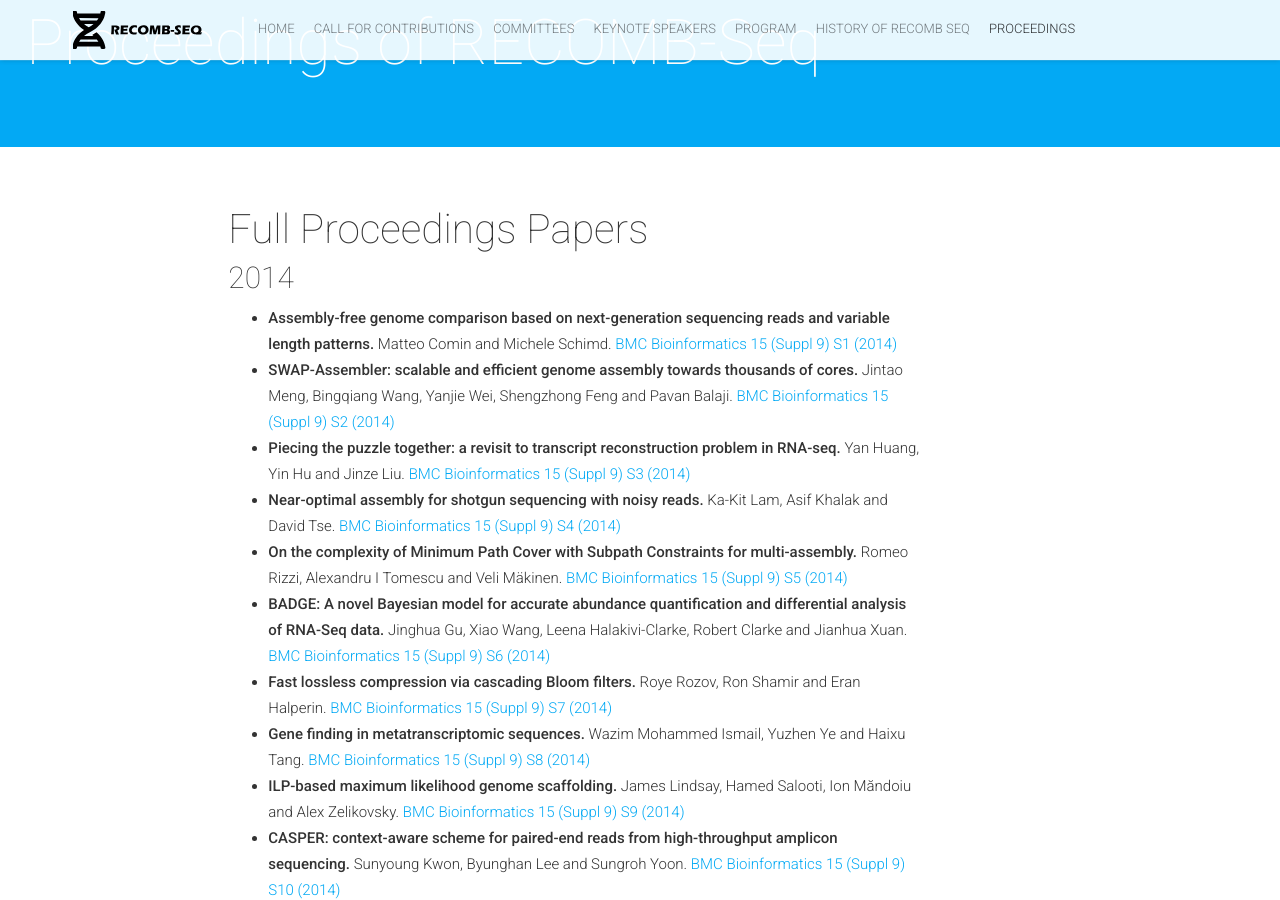
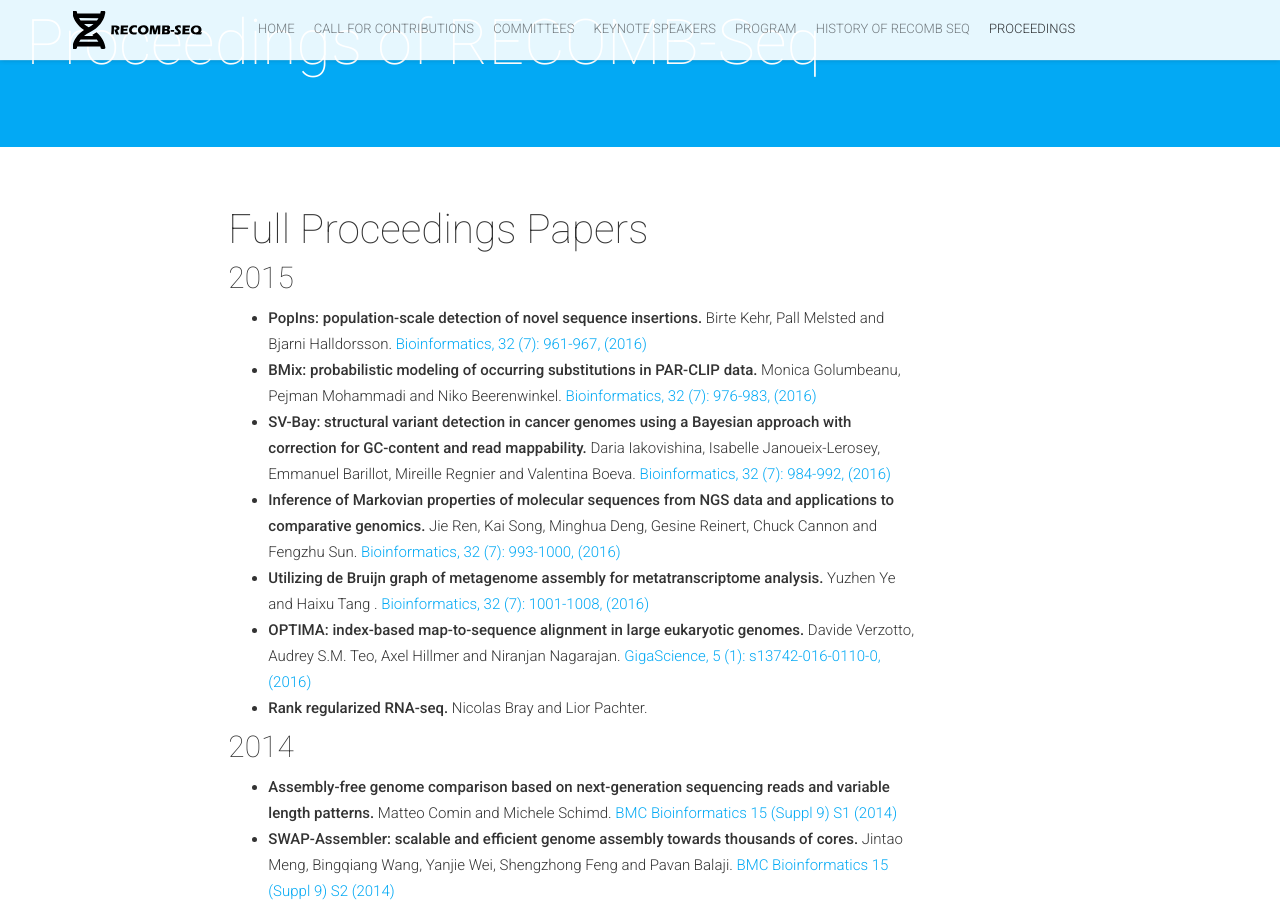
Before and after one commit to recomb-seq/recomb-seq.github.io, a Jekyll site: the page built from proceedings.md, in a window 1280 px wide and 900 px high, scrolled down 260 px. Built offline with Jekyll 4.4.1, drawn with Linux system fonts in a browser that asks for light colours; nearby versions of some CDN libraries; comment, search, counter and statistics services are not loaded.

Commit message:
2015 proceedings

```diff
--- a/proceedings.md
+++ b/proceedings.md
@@ -6,6 +6,16 @@ isStaticPost: true
 ---
 
 #### Full Proceedings Papers
+
+##### 2015
+
+  - **PopIns: population-scale detection of novel sequence insertions.** Birte Kehr, Pall Melsted and Bjarni Halldorsson. [Bioinformatics,  32 (7): 961-967, (2016)](https://academic.oup.com/bioinformatics/article/32/7/961/2240308?searchresult=1)
+  - **BMix: probabilistic modeling of occurring substitutions in PAR-CLIP data.** Monica Golumbeanu, Pejman Mohammadi and Niko Beerenwinkel. [Bioinformatics,  32 (7): 976-983, (2016)](https://academic.oup.com/bioinformatics/article/32/7/976/2288374?searchresult=1)
+  - **SV-Bay: structural variant detection in cancer genomes using a Bayesian approach with correction for GC-content and read mappability.** Daria Iakovishina, Isabelle Janoueix-Lerosey, Emmanuel Barillot, Mireille Regnier and Valentina Boeva. [Bioinformatics,  32 (7): 984-992, (2016)](https://academic.oup.com/bioinformatics/article/32/7/984/2288622?searchresult=1)
+  - **Inference of Markovian properties of molecular sequences from NGS data and applications to comparative genomics.** Jie Ren, Kai Song, Minghua Deng, Gesine Reinert, Chuck Cannon and Fengzhu Sun. [Bioinformatics,  32 (7): 993-1000, (2016)](https://academic.oup.com/bioinformatics/article/32/7/993/2240327?searchresult=1)
+  - **Utilizing de Bruijn graph of metagenome assembly for metatranscriptome analysis.** Yuzhen Ye and Haixu Tang . [Bioinformatics,  32 (7): 1001-1008, (2016)](https://academic.oup.com/bioinformatics/article/32/7/1001/2288363?searchresult=1)
+  - **OPTIMA: index-based map-to-sequence alignment in large eukaryotic genomes.** Davide Verzotto, Audrey S.M. Teo, Axel Hillmer and Niranjan Nagarajan. [GigaScience, 5 (1): s13742-016-0110-0, (2016)](https://academic.oup.com/gigascience/article/5/1/s13742-016-0110-0/2720967)
+  - **Rank regularized RNA-seq.** Nicolas Bray and Lior Pachter.
 
 ##### 2014
 
```
